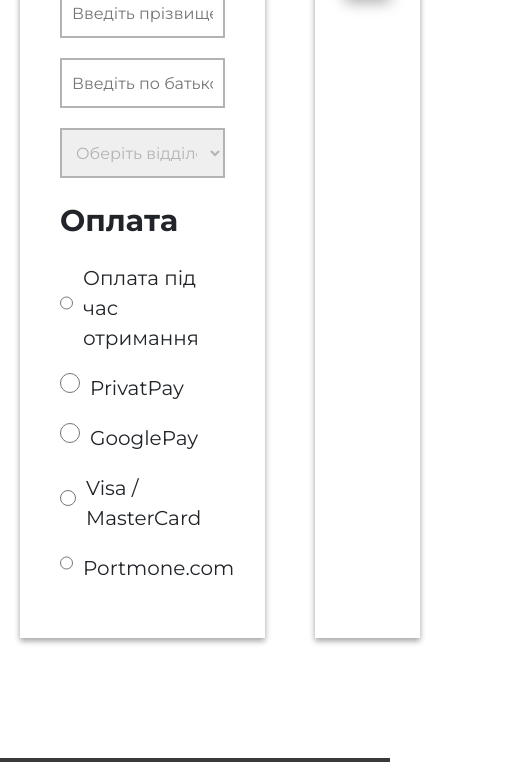
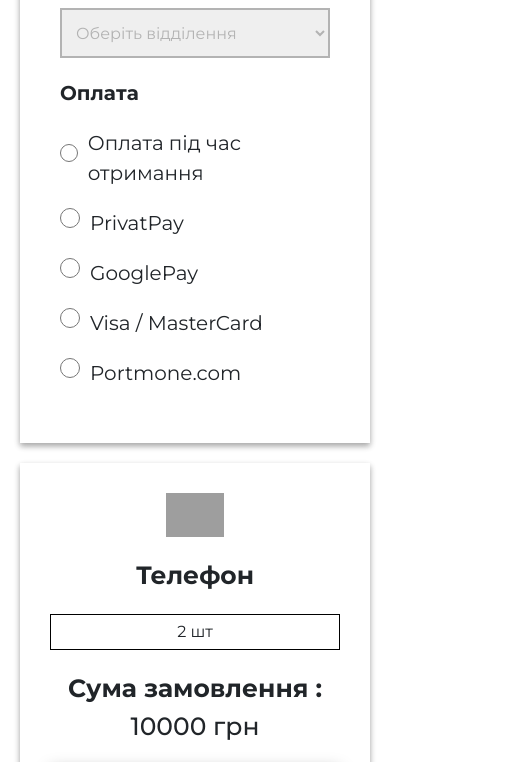
Before and after one commit to NazzikMart/sotatern, a React app: page /purchase in a window 390 px wide. Shown: the part 848-1610 px from the top of the page, 510 px wide, since content can reach past the window. Built offline with nearby package versions, Linux system fonts and the light colour scheme; some packages are replaced by stand-ins of ours; no server answers; grey boxes are pictures that could not be loaded; a web font is replaced by a local one.

Commit message:
new commit 23/11/2023

```diff
--- a/src/Components/UI/Purchase/Purchase.css
+++ b/src/Components/UI/Purchase/Purchase.css
@@ -191,3 +191,40 @@
 .purchase-product-details-item-price__summa {
     font-weight: 700;
 }
+
+@media (max-width : 1080px) {
+    .purchase-wrapper {
+        flex-direction: column;
+    }
+
+    .contacts-datails-items {
+        width: 100%;
+    }
+
+    .purchase-product-details-items {
+        width: 100%;
+        margin-left: 0;
+        display: flex;
+        flex-direction: column;
+        text-align: center;
+        justify-content: center;
+        align-items: center;
+    }
+
+    .purchase-product-details-item-images {
+        width: 20%;
+    }
+
+    .purchase-product-details-item-counter {
+        width: 100%;
+    }
+}
+
+@media (max-width : 390px) {
+
+    .contacts-date-item-name,
+    .delivery-date-item-name,
+    .payment-date-item-name {
+        font-size: 20px;
+    }
+}
--- a/src/Components/UI/Purchase/Purchase.js
+++ b/src/Components/UI/Purchase/Purchase.js
@@ -7,7 +7,7 @@ export default class Purchase extends Component {
       <div className="purchase-wrapper">
         <div className="contacts-datails-items">
           <div className="contacts-date-items">
-            <span className="contacts-date-item-name">Контактні дані</span>
+            <span className="contacts-date-item-name ">Контактні дані</span>
             <form className="contacts-date-item-form">
               <input
                 className="contacts-date-item-form-name"
```
